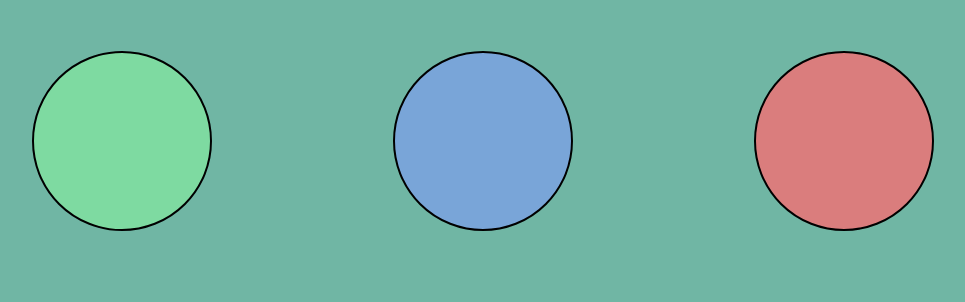
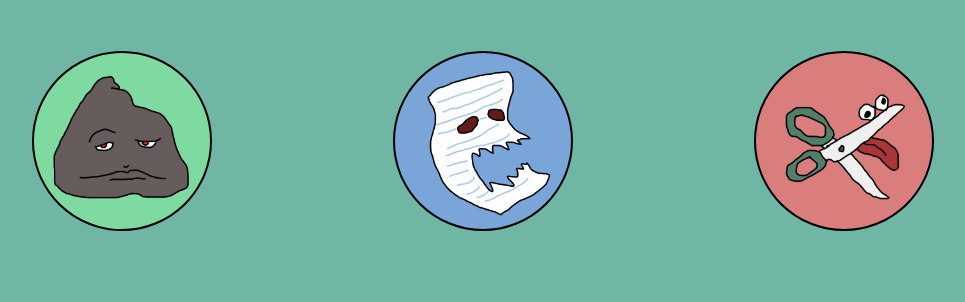
Before and after one commit to akumanomi00000/rps, a plain HTML site: page index.html in a window 1280 px wide. Shown: the part 75-377 px from the top of the page, without its empty margins (157-1122 px from the left). Drawn offline with Linux system fonts and the light colour scheme; the site is published under a folder, as on GitHub Pages, so addresses that start at the root find nothing.

Commit message:
new design

```diff
--- a/css/rps.css
+++ b/css/rps.css
@@ -33,7 +33,7 @@ body{
 
 .rock-button{
   background-color: rgb(126, 218, 161);
-  background-image: url('/images/rock.png');
+  background-image: url('../images/rock.png');
   background-size: cover;
 }
 
@@ -47,7 +47,7 @@ body{
 
 .paper-button{
   background-color: rgb(121, 165, 216);
-  background-image: url('/images/paper.png');
+  background-image: url('../images/paper.png');
   background-size: cover;
 }
 
@@ -61,7 +61,7 @@ body{
 
 .scissor-button{
   background-color: rgb(218, 125, 125);
-  background-image: url('/images/scissor.png');
+  background-image: url('../images/scissor.png');
   background-size: cover;
 }
 
```
